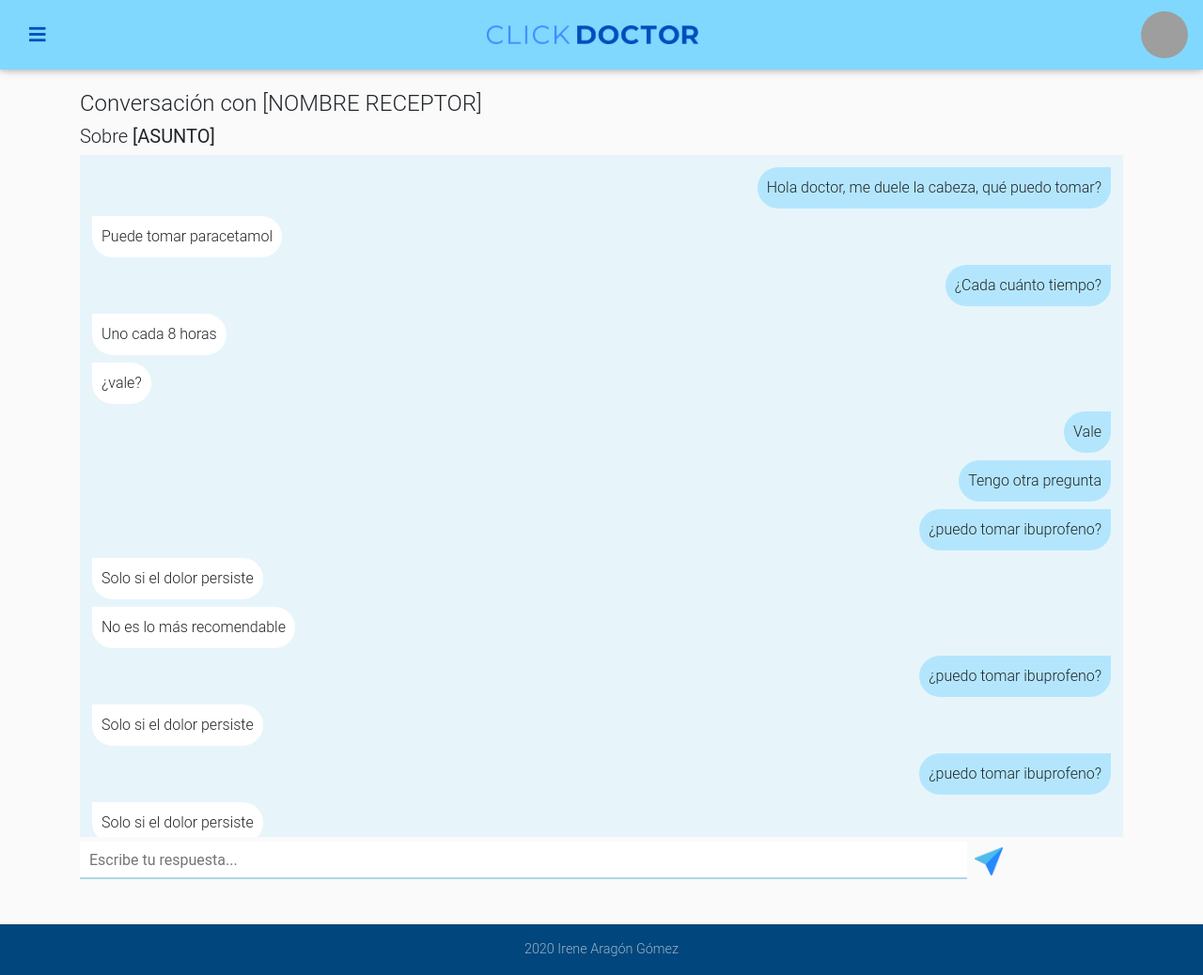
After one commit to IreneAragon/clickdoctor, a PHP site: page /areaPaciente/detalleConversacion.php?chat=1 in a window 1280 px wide. The commit adds this page. Shown: the whole page at 94% size. Run offline with PHP 8.4, Linux system fonts and the light colour scheme; the visitor is signed in with stand-in values (Sample User, id 1); data that the repository does not hold is empty; some libraries are stand-ins or nearby versions; grey boxes are pictures that could not be loaded.

Commit message:
pag detalle Conver - estilos chat

```diff
--- /dev/null
+++ b/areaPaciente/detalleConversacion.php
@@ -0,0 +1,170 @@
+<?php
+
+// muestra errores php
+error_reporting(E_ALL);
+ini_set('display_errors', '1');
+
+// Inicia sesión solo si no lo está ya
+if (!isset($_SESSION)) {
+    session_start();
+}
+
+$idConversacion = $_GET['chat'];
+
+
+require_once '../include/cabeceraUsuarios.html';
+require_once '../include/navPacientes.php';
+ ?>
+
+
+
+<div class="container mt-5">
+
+    <div class="mt-5">
+        <h4>Conversación con [NOMBRE RECEPTOR]</h4>
+        <h5>Sobre <b>[ASUNTO]</b></h5>
+    </div>
+
+
+
+    <!-- CONVERSACION -->
+<div class="chat">
+
+    <!-- EMISOR -->
+    <div class="emisor">
+        <div class="msg-emisor">
+            Hola doctor, me duele la cabeza, qué puedo tomar?
+        </div>
+    </div>
+
+    <!-- RECEPTOR -->
+    <div class="receptor">
+        <div class="msg-receptor">
+            Puede tomar paracetamol
+        </div>
+    </div>
+
+    <!-- EMISOR -->
+    <div class="emisor">
+        <div class="msg-emisor">
+            ¿Cada cuánto tiempo?
+        </div>
+    </div>
+
+    <!-- RECEPTOR -->
+    <div class="receptor">
+        <div class="msg-receptor">
+            Uno cada 8 horas
+        </div>
+    </div>
+    <!-- RECEPTOR -->
+    <div class="receptor">
+        <div class="msg-receptor">
+            ¿vale?
+        </div>
+    </div>
+
+    <!-- EMISOR -->
+    <div class="emisor">
+        <div class="msg-emisor">
+            Vale
+        </div>
+    </div>
+    <!-- EMISOR -->
+    <div class="emisor">
+        <div class="msg-emisor">
+            Tengo otra pregunta
+        </div>
+    </div>
+    <!-- EMISOR -->
+    <div class="emisor">
+        <div class="msg-emisor">
+            ¿puedo tomar ibuprofeno?
+        </div>
+    </div>
+
+    <!-- RECEPTOR -->
+    <div class="receptor">
+        <div class="msg-receptor">
+            Solo si el dolor persiste
+        </div>
+    </div>
+    <!-- RECEPTOR -->
+    <div class="receptor">
+        <div class="msg-receptor">
+            No es lo más recomendable
+        </div>
+    </div>
+
+    <!-- EMISOR -->
+    <div class="emisor">
+        <div class="msg-emisor">
+            ¿puedo tomar ibuprofeno?
+        </div>
+    </div>
+    <!-- RECEPTOR -->
+    <div class="receptor">
+        <div class="msg-receptor">
+            Solo si el dolor persiste
+        </div>
+    </div>
+    <!-- EMISOR -->
+    <div class="emisor">
+        <div class="msg-emisor">
+            ¿puedo tomar ibuprofeno?
+        </div>
+    </div>
+
+    <!-- RECEPTOR -->
+    <div class="receptor">
+        <div class="msg-receptor">
+            Solo si el dolor persiste
+        </div>
+    </div>
+    <!-- RECEPTOR -->
+    <div class="receptor">
+        <div class="msg-receptor">
+            No es lo más recomendable
+        </div>
+    </div>
+
+</div>
+
+<div class="campo-respuesta">
+    <input type="text" name="" value="" placeholder="Escribe tu respuesta...">
+    <!-- <button type="button" name="button" class="btn btn-info">Enviar</button> -->
+    <img src="../img/send.png" alt="Enviar mensaje" class="icon-send">
+</div>
+
+
+
+
+
+
+
+
+
+
+</div>
+
+
+
+
+
+
+
+
+
+
+
+
+
+
+
+
+
+
+
+
+ <?php
+ include_once '../include/footer.html';
--- a/areaPaciente/mensajeria/js/crearConversacion.js
+++ b/areaPaciente/mensajeria/js/crearConversacion.js
@@ -49,11 +49,7 @@ function crearConversacion() {
             if (arrayRespuesta.success) {
                 // Muestra una alerta de éxito cuando la cita haya sido creada
                 $("#converCreada").show("fast");
-                if($("#converCreada").show) {
-                    setTimeout(function() {
-                        $("#converCreada").fadeOut(1500);
-                    },7000);
-                }
+
             }
         });
     }
--- a/areaPaciente/mensajeria/js/listarConversacionesPaciente.js
+++ b/areaPaciente/mensajeria/js/listarConversacionesPaciente.js
@@ -19,7 +19,8 @@ function listarConversaciones(){
         let arrayRespuesta = $.parseJSON(respuesta);
         let htmlTr = "";
         let genero = "";
-
+console.log('arrayRespuesta');
+console.log(arrayRespuesta);
         arrayRespuesta.conversaciones.forEach((conversacion, i) => {
 
             let timestamp = conversacion.creado_el;
@@ -39,7 +40,7 @@ function listarConversaciones(){
                         "<td>"+ fechaDDMMYYY +"</td>"+
                         "<td>"+ conversacion.nombre + " " +conversacion.apellidos + "</td>"+
                         "<td>"+ conversacion.asunto +"</td>"+
-                        "<td> <button type='button' data-idConversacion='"+conversacion.id_correo+"' class='btn btn-info btn-sm btnStyle'>Ver <i class='fa fa-eye iconoOjo'></i></button> </td>"+
+                        "<td> <a href='detalleConversacion.php?chat="+conversacion.id_correo+"' data-idConversacion='"+conversacion.id_correo+"' class='btn btn-info btn-sm btnStyle'>Ver <i class='fa fa-eye iconoOjo'></i></a> </td>"+
                         "<td> <button type='button' data-idConversacion='"+conversacion.id_correo+"' onclick='modalEliminarConver("+conversacion.id_correo+")' class='btn btn-danger btn-sm btnStyle' data-toggle='modal' data-target='#eliminarConversacion'>Eliminar <i class='fa fa-trash iconoOjo'></i></button> </td>"+
                       "</tr>";
         });
--- a/areaPaciente/nuevaConversacion.php
+++ b/areaPaciente/nuevaConversacion.php
@@ -51,8 +51,9 @@ include_once '../include/navPacientes.php';
     </div>
 
     <!-- Se muestra cuando la conversación ha sido creada -->
-    <div id="converCreada" class="alert alert-success mt-5" role="alert">
-        Su mensaje ha sido enviado con éxito, el profesional le contestará lo antes posible.
+    <div id="converCreada" class="text-center mb-5">
+        <h5 class="alert alert-success mt-5" role="alert">Su mensaje ha sido enviado con éxito, el profesional le contestará lo antes posible.</h5>
+        <a href="mensajesPaciente.php" class="btn btn-primary mb-5"> Mis mensajes </a>
     </div>
     <!-- Muestra los errores al crear una conversación -->
     <div id="errorCrearConver" class="alert alert-danger mt-5" role="alert"></div>
--- a/clases/claseDB.php
+++ b/clases/claseDB.php
@@ -547,9 +547,10 @@ public static function modificarDatosUsuario($name, $lastname, $email, $fNac, $h
         }
     }
 
+    // obtiene los datos de la tabla correos y de la tabla profesionales para poder mostrar el nombre de éstos en la tabla.
     public static function listarConversacionesPaciente($idPaciente) {
         try {
-            $consulta = 'SELECT correos.*, profesionales.* FROM correos
+            $consulta = 'SELECT correos.*, profesionales.nombre, profesionales.apellidos, profesionales.genero FROM correos
                          INNER JOIN profesionales ON profesionales.id_profesional = correos.id_prof_FK WHERE id_pac_FK = "'.$idPaciente.'" ORDER BY id_correo DESC';
             $resultado = self::ejecutaConsulta($consulta);
             $listadoConversaciones = $resultado->fetchAll(PDO::FETCH_ASSOC);
@@ -571,29 +572,7 @@ public static function modificarDatosUsuario($name, $lastname, $email, $fNac, $h
         return ($count === 1) ? true : false;
     }
 
-    // public static function datosCorreosYProfesionales($idPaciente) {
-    //
-    // }
 
-
-
-
-/*
-
-public static function obtenerEspecialista($id) {
-    try {
-        $consulta = 'SELECT practica.id_prof, profesionales.nombre, profesionales.apellidos FROM practica
-                     INNER JOIN profesionales ON profesionales.id_profesional = practica.id_prof
-                     WHERE id_esp = "'. $id .'"';
-        $resultado = self::ejecutaConsulta($consulta);
-        $especialistas = $resultado->fetchAll(PDO::FETCH_ASSOC);
-    } catch (PDOException $e) {
-        die("Error: " . $e->getMessage());
-    }
-    return $especialistas;
-}
-
- */
 
 
 
--- a/css/myStyles.css
+++ b/css/myStyles.css
@@ -196,3 +196,136 @@ footer {
 .fileInput {
     display: none;
 }
+
+
+
+
+
+
+
+
+
+
+
+
+
+
+
+
+
+
+
+
+
+
+
+
+/************************************************************
+*                                                           *
+*                   ESTILOS COMUNES                         *
+*                                                           *
+*************************************************************/
+
+/********************************
+               CHAT
+*********************************/
+
+.chat {
+    background: #e7f5fb;
+    padding: 5px;
+    height: 70vh;
+    overflow: scroll;
+}
+
+/* Estilos para la barra de scroll */
+.chat::-webkit-scrollbar {
+    -webkit-appearance: none;
+}
+
+.chat::-webkit-scrollbar:vertical {
+    width: 6px;
+}
+
+.chat::-webkit-scrollbar-thumb {
+    background-color: rgba(128, 216, 255, 0.5);
+}
+
+.emisor {
+    margin: 8px;
+    display: flex;
+    justify-content: flex-end;
+}
+
+.receptor {
+    margin: 8px;
+    display: flex;
+    justify-content: flex-start;
+}
+
+.msg-emisor {
+    background-color: rgba(128, 216, 255, 0.5);
+    justify-content: flex-end;
+    padding: 10px;
+    margin: 0;
+    border-radius: 25px;
+    border-top-right-radius: 0;
+}
+
+.msg-receptor {
+    justify-content: flex-start;
+    background: white;
+    padding: 10px;
+    margin: 0;
+    border-radius: 25px;
+    border-top-left-radius: 0;
+}
+
+.campo-respuesta {
+    /* display: flex; */
+}
+
+input {
+    background-color: white;
+    width: 85%;
+    height: 40px;
+    /* border-radius: 25px; */
+    margin-top: 5px;
+    padding-left: 10px;
+    /* display: flex; */
+    /* justify-content: flex-start; */
+    border-bottom: 2px solid lightblue;
+    border-top: 0px;
+    border-left: 0px;
+    border-right: 0px;
+}
+
+.icon-send {
+    width: 30px;
+    margin-left: 5px;
+    cursor: pointer;
+    /* display: flex; */
+    /* justify-content: flex-end; */
+}
+
+
+
+
+
+
+
+
+
+
+
+
+
+
+
+
+
+
+
+
+
+
+/**/
```
Also changed, not shown: img/send.png (added).
